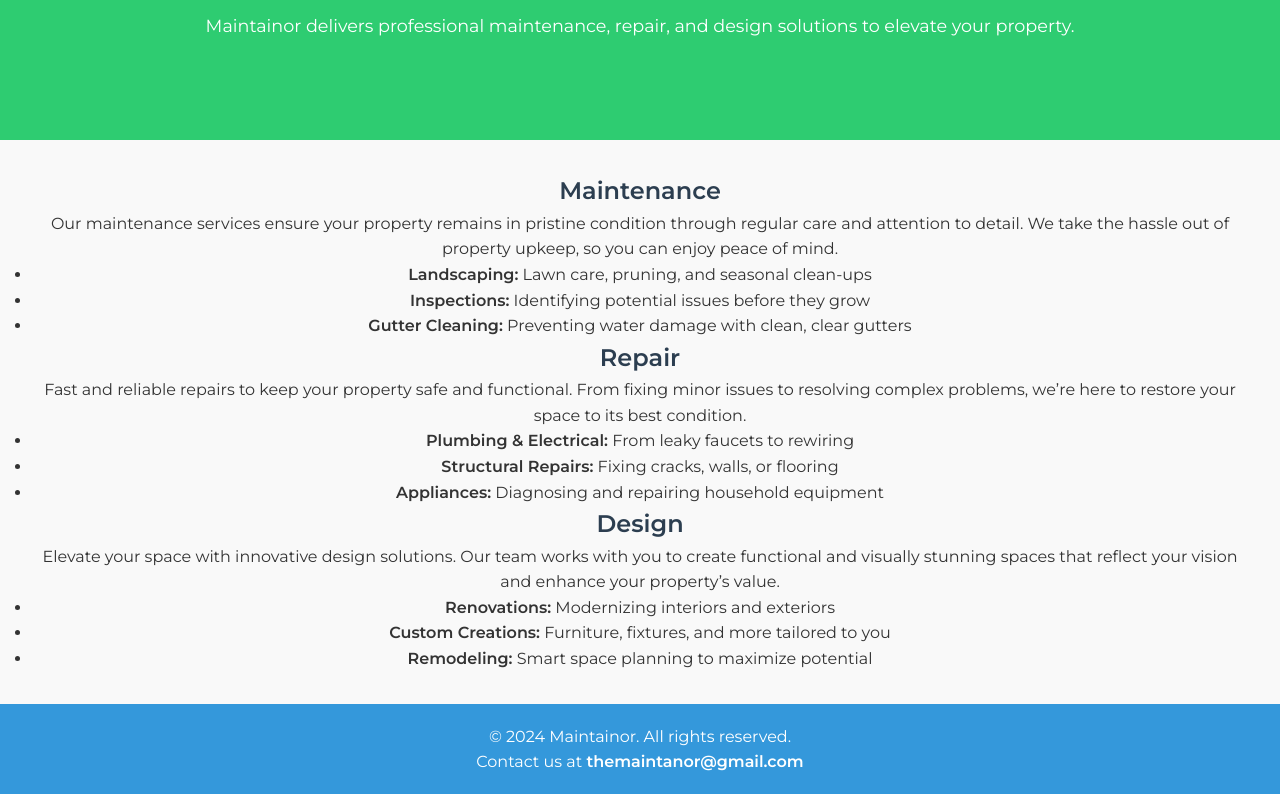
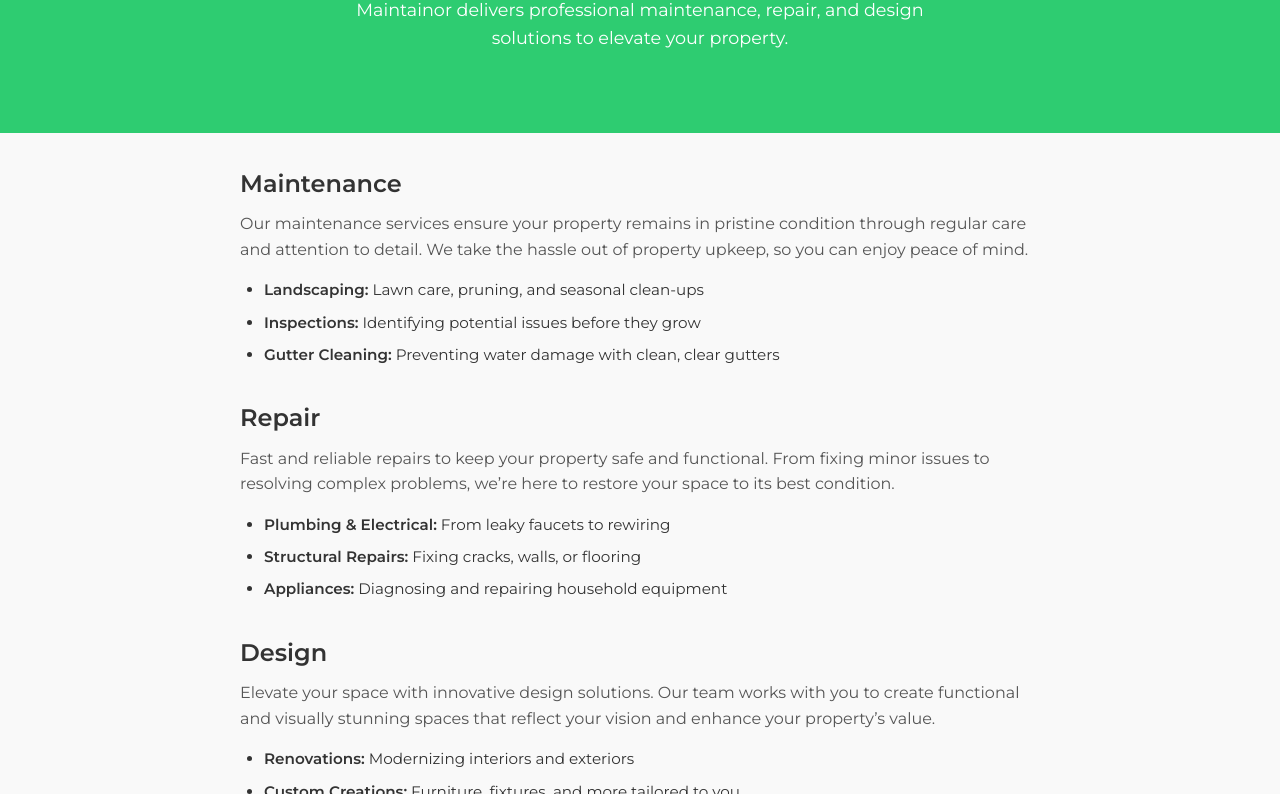
Before and after one commit to Maintainor/Maintainor.github.io, a plain HTML site: page services.html in a window 1280 px wide. Shown: the part 277-1071 px from the top of the page. Drawn offline with Linux system fonts and the light colour scheme.

Commit message:
Update styles.css

```diff
--- a/styles.css
+++ b/styles.css
@@ -198,47 +198,44 @@ footer a {
 }
 
 .services {
+    padding: 2rem;
     text-align: center;
-    padding: 2rem;
 }
 
-.services-wrapper {
-    display: flex;
-    justify-content: center;
-    flex-wrap: wrap;
-    gap: 2rem;
+.services-content {
+    max-width: 800px;
+    margin: 0 auto;
 }
 
-.service-category {
-    width: 300px;
-    text-align: left; /* Aligns text consistently */
-    background: #f9f9f9;
-    padding: 1rem;
-    border-radius: 8px;
-    box-shadow: 0 2px 6px rgba(0, 0, 0, 0.1);
+.services-section {
+    margin-bottom: 2rem;
+    text-align: left;
 }
 
-.service-category h3 {
+.services-section h2 {
+    font-size: 1.5rem;
     color: #333;
     margin-bottom: 0.5rem;
 }
 
-.service-category p {
+.services-section p {
+    font-size: 1rem;
+    color: #555;
+    line-height: 1.6;
     margin-bottom: 1rem;
-    font-size: 0.95rem;
-    color: #555;
 }
 
-.service-category ul {
-    padding-left: 1rem;
+.services-section ul {
+    padding-left: 1.5rem;
     list-style-type: disc;
 }
 
-.hero-content h2 {
-    margin-bottom: 1rem;
+.services-section ul li {
+    font-size: 0.95rem;
+    margin-bottom: 0.5rem;
 }
 
-
-footer a:hover {
-    color: #ecf0f1;
+.hero-content h2, .hero-content p {
+    max-width: 600px;
+    margin: 0 auto;
 }
```
